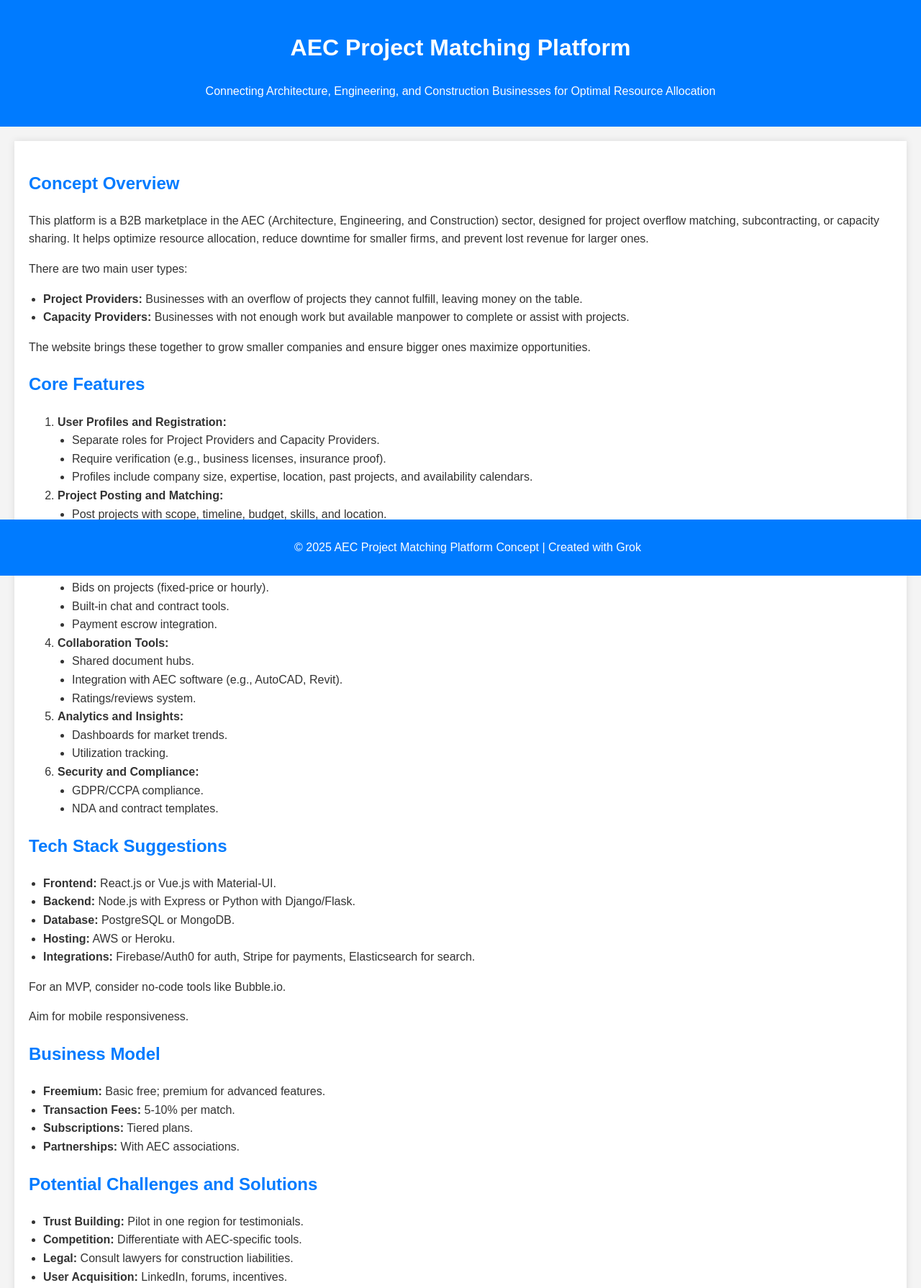
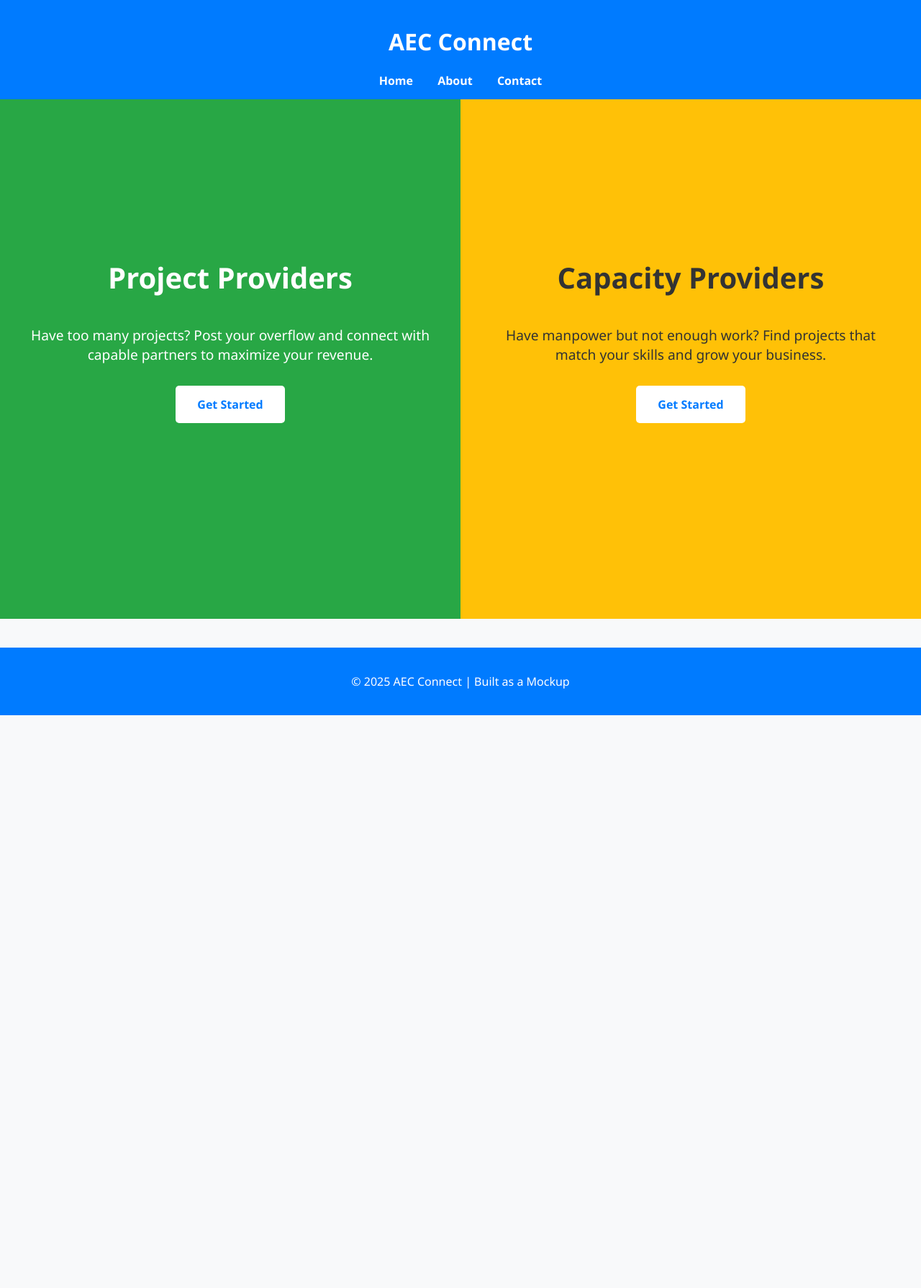
Before and after one commit to bridgepointdirect-pro/sell-side-connect, a plain HTML site: page index.html in a window 1280 px wide. Shown: the top 1790 px of the page at 72% size. After the commit the page ends 994 px from the top, so only its background shows below. Drawn offline with Linux system fonts and the light colour scheme.

Commit message:
BRIDGE WEB 2

```diff
--- a/index.html
+++ b/index.html
@@ -3,157 +3,267 @@
 <head>
     <meta charset="UTF-8">
     <meta name="viewport" content="width=device-width, initial-scale=1.0">
-    <title>AEC Project Matching Platform</title>
+    <title>AEC Connect - Project Matching Platform</title>
     <style>
         body {
-            font-family: Arial, sans-serif;
-            line-height: 1.6;
+            font-family: 'Segoe UI', Tahoma, Geneva, Verdana, sans-serif;
             margin: 0;
             padding: 0;
             color: #333;
-            background-color: #f4f4f4;
+            background-color: #f8f9fa;
         }
         header {
             background-color: #007bff;
             color: white;
+            padding: 15px 0;
+            text-align: center;
+            position: fixed;
+            width: 100%;
+            top: 0;
+            z-index: 1000;
+        }
+        header nav {
+            margin-top: 10px;
+        }
+        header nav a {
+            color: white;
+            text-decoration: none;
+            margin: 0 15px;
+            font-weight: bold;
+        }
+        .hero {
+            display: flex;
+            height: 100vh;
+            margin-top: 60px; /* Adjust for fixed header */
+        }
+        .hero-section {
+            flex: 1;
+            display: flex;
+            flex-direction: column;
+            justify-content: center;
+            align-items: center;
+            text-align: center;
+            padding: 40px;
+            color: white;
+            transition: background 0.3s;
+        }
+        .left {
+            background-color: #28a745; /* Green for providers */
+        }
+        .right {
+            background-color: #ffc107; /* Yellow for capacity */
+            color: #333; /* Dark text for contrast */
+        }
+        .hero-section h1 {
+            font-size: 2.5em;
+            margin-bottom: 20px;
+        }
+        .hero-section p {
+            font-size: 1.2em;
+            margin-bottom: 30px;
+        }
+        .btn {
+            background-color: white;
+            color: #007bff;
+            padding: 15px 30px;
+            text-decoration: none;
+            border-radius: 5px;
+            font-weight: bold;
+            transition: background 0.3s, color 0.3s;
+        }
+        .btn:hover {
+            background-color: #007bff;
+            color: white;
+        }
+        .content-section {
+            display: none;
+            padding: 80px 20px 20px;
+            max-width: 1200px;
+            margin: 0 auto;
+        }
+        .content-section.active {
+            display: block;
+        }
+        form {
+            max-width: 600px;
+            margin: 0 auto;
+            background: white;
             padding: 20px;
-            text-align: center;
+            border-radius: 8px;
+            box-shadow: 0 0 15px rgba(0,0,0,0.1);
         }
-        .container {
-            max-width: 1200px;
-            margin: 20px auto;
-            padding: 20px;
+        form label {
+            display: block;
+            margin: 10px 0 5px;
+        }
+        form input, form textarea, form select {
+            width: 100%;
+            padding: 10px;
+            margin-bottom: 15px;
+            border: 1px solid #ddd;
+            border-radius: 4px;
+        }
+        form button {
+            background-color: #007bff;
+            color: white;
+            padding: 12px;
+            border: none;
+            border-radius: 4px;
+            cursor: pointer;
+            width: 100%;
+        }
+        form button:hover {
+            background-color: #0056b3;
+        }
+        #mock-results {
+            margin-top: 40px;
+        }
+        .result-card {
             background: white;
+            padding: 15px;
+            margin: 15px 0;
+            border-radius: 8px;
             box-shadow: 0 0 10px rgba(0,0,0,0.1);
-        }
-        h2 {
-            color: #007bff;
-        }
-        ul {
-            list-style-type: disc;
-            padding-left: 20px;
         }
         footer {
             text-align: center;
-            padding: 10px;
+            padding: 20px;
             background-color: #007bff;
             color: white;
-            position: fixed;
-            width: 100%;
-            bottom: 0;
+            margin-top: 40px;
+        }
+        @media (max-width: 768px) {
+            .hero {
+                flex-direction: column;
+            }
+            .hero-section {
+                height: 50vh;
+            }
         }
     </style>
 </head>
 <body>
     <header>
-        <h1>AEC Project Matching Platform</h1>
-        <p>Connecting Architecture, Engineering, and Construction Businesses for Optimal Resource Allocation</p>
+        <h1>AEC Connect</h1>
+        <nav>
+            <a href="#home" onclick="showSection('hero')">Home</a>
+            <a href="#about">About</a>
+            <a href="#contact">Contact</a>
+        </nav>
     </header>
 
-    <div class="container">
-        <section id="concept">
-            <h2>Concept Overview</h2>
-            <p>This platform is a B2B marketplace in the AEC (Architecture, Engineering, and Construction) sector, designed for project overflow matching, subcontracting, or capacity sharing. It helps optimize resource allocation, reduce downtime for smaller firms, and prevent lost revenue for larger ones.</p>
-            <p>There are two main user types:</p>
-            <ul>
-                <li><strong>Project Providers:</strong> Businesses with an overflow of projects they cannot fulfill, leaving money on the table.</li>
-                <li><strong>Capacity Providers:</strong> Businesses with not enough work but available manpower to complete or assist with projects.</li>
-            </ul>
-            <p>The website brings these together to grow smaller companies and ensure bigger ones maximize opportunities.</p>
+    <div id="hero" class="hero active">
+        <div class="hero-section left">
+            <h1>Project Providers</h1>
+            <p>Have too many projects? Post your overflow and connect with capable partners to maximize your revenue.</p>
+            <a href="#provider" class="btn" onclick="showSection('provider-dashboard')">Get Started</a>
+        </div>
+        <div class="hero-section right">
+            <h1>Capacity Providers</h1>
+            <p>Have manpower but not enough work? Find projects that match your skills and grow your business.</p>
+            <a href="#capacity" class="btn" onclick="showSection('capacity-dashboard')">Get Started</a>
+        </div>
+    </div>
+
+    <section id="provider-dashboard" class="content-section">
+        <h2>Project Provider Dashboard</h2>
+        <p>Welcome, Project Provider! Post a new project below.</p>
+        <form id="post-project-form" onsubmit="handlePostProject(event)">
+            <label for="project-title">Project Title</label>
+            <input type="text" id="project-title" required>
+
+            <label for="project-description">Description</label>
+            <textarea id="project-description" required></textarea>
+
+            <label for="project-timeline">Timeline</label>
+            <input type="text" id="project-timeline" placeholder="e.g., 3 months" required>
+
+            <label for="project-budget">Budget</label>
+            <input type="number" id="project-budget" placeholder="e.g., 50000" required>
+
+            <label for="project-location">Location</label>
+            <input type="text" id="project-location" required>
+
+            <button type="submit">Post Project</button>
+        </form>
+        <div id="provider-results" class="mock-results"></div>
     </section>
 
-        <section id="features">
-            <h2>Core Features</h2>
-            <ol>
-                <li><strong>User Profiles and Registration:</strong>
-                    <ul>
-                        <li>Separate roles for Project Providers and Capacity Providers.</li>
-                        <li>Require verification (e.g., business licenses, insurance proof).</li>
-                        <li>Profiles include company size, expertise, location, past projects, and availability calendars.</li>
-                    </ul>
-                </li>
-                <li><strong>Project Posting and Matching:</strong>
-                    <ul>
-                        <li>Post projects with scope, timeline, budget, skills, and location.</li>
-                        <li>Filters/search for matching.</li>
-                        <li>AI-driven matching algorithm.</li>
-                    </ul>
-                </li>
-                <li><strong>Bidding and Negotiation:</strong>
-                    <ul>
-                        <li>Bids on projects (fixed-price or hourly).</li>
-                        <li>Built-in chat and contract tools.</li>
-                        <li>Payment escrow integration.</li>
-                    </ul>
-                </li>
-                <li><strong>Collaboration Tools:</strong>
-                    <ul>
-                        <li>Shared document hubs.</li>
-                        <li>Integration with AEC software (e.g., AutoCAD, Revit).</li>
-                        <li>Ratings/reviews system.</li>
-                    </ul>
-                </li>
-                <li><strong>Analytics and Insights:</strong>
-                    <ul>
-                        <li>Dashboards for market trends.</li>
-                        <li>Utilization tracking.</li>
-                    </ul>
-                </li>
-                <li><strong>Security and Compliance:</strong>
-                    <ul>
-                        <li>GDPR/CCPA compliance.</li>
-                        <li>NDA and contract templates.</li>
-                    </ul>
-                </li>
-            </ol>
+    <section id="capacity-dashboard" class="content-section">
+        <h2>Capacity Provider Dashboard</h2>
+        <p>Welcome, Capacity Provider! Search for available projects.</p>
+        <form id="search-projects-form" onsubmit="handleSearchProjects(event)">
+            <label for="search-expertise">Expertise</label>
+            <select id="search-expertise">
+                <option value="civil">Civil Engineering</option>
+                <option value="residential">Residential Construction</option>
+                <option value="commercial">Commercial Architecture</option>
+            </select>
+
+            <label for="search-location">Location</label>
+            <input type="text" id="search-location" required>
+
+            <button type="submit">Search Projects</button>
+        </form>
+        <div id="capacity-results" class="mock-results">
+            <!-- Mock results will appear here -->
+        </div>
     </section>
 
-        <section id="tech-stack">
-            <h2>Tech Stack Suggestions</h2>
-            <ul>
-                <li><strong>Frontend:</strong> React.js or Vue.js with Material-UI.</li>
-                <li><strong>Backend:</strong> Node.js with Express or Python with Django/Flask.</li>
-                <li><strong>Database:</strong> PostgreSQL or MongoDB.</li>
-                <li><strong>Hosting:</strong> AWS or Heroku.</li>
-                <li><strong>Integrations:</strong> Firebase/Auth0 for auth, Stripe for payments, Elasticsearch for search.</li>
-            </ul>
-            <p>For an MVP, consider no-code tools like Bubble.io.</p>
-            <p>Aim for mobile responsiveness.</p>
+    <section id="about" class="content-section">
+        <h2>About AEC Connect</h2>
+        <p>This platform connects AEC businesses to optimize project allocation. Grow smaller companies and ensure bigger ones don't leave money on the table.</p>
     </section>
 
-        <section id="business-model">
-            <h2>Business Model</h2>
-            <ul>
-                <li><strong>Freemium:</strong> Basic free; premium for advanced features.</li>
-                <li><strong>Transaction Fees:</strong> 5-10% per match.</li>
-                <li><strong>Subscriptions:</strong> Tiered plans.</li>
-                <li><strong>Partnerships:</strong> With AEC associations.</li>
-            </ul>
+    <section id="contact" class="content-section">
+        <h2>Contact Us</h2>
+        <p>Email: info@aecconnect.com</p>
     </section>
 
-        <section id="challenges">
-            <h2>Potential Challenges and Solutions</h2>
-            <ul>
-                <li><strong>Trust Building:</strong> Pilot in one region for testimonials.</li>
-                <li><strong>Competition:</strong> Differentiate with AEC-specific tools.</li>
-                <li><strong>Legal:</strong> Consult lawyers for construction liabilities.</li>
-                <li><strong>User Acquisition:</strong> LinkedIn, forums, incentives.</li>
-            </ul>
-        </section>
+    <footer>
+        <p>&copy; 2025 AEC Connect | Built as a Mockup</p>
+    </footer>
 
-        <section id="next-steps">
-            <h2>Next Steps</h2>
-            <ol>
-                <li>Validate with surveys (e.g., Reddit communities).</li>
-                <li>Build MVP focusing on core matching.</li>
-                <li>Marketing via SEO and content.</li>
-                <li>Seek funding from construction tech accelerators.</li>
-            </ol>
-        </section>
+    <script>
+        function showSection(sectionId) {
+            document.querySelectorAll('.active').forEach(el => el.classList.remove('active'));
+            document.getElementById(sectionId).classList.add('active');
+        }
+
+        function handlePostProject(event) {
+            event.preventDefault();
+            const title = document.getElementById('project-title').value;
+            const desc = document.getElementById('project-description').value;
+            alert(`Project Posted: ${title} - ${desc}`);
+            // Mock: Add to results
+            const results = document.getElementById('provider-results');
+            results.innerHTML += `<div class="result-card"><h3>${title}</h3><p>${desc}</p><p>Status: Posted</p></div>`;
+            event.target.reset();
+        }
+
+        function handleSearchProjects(event) {
+            event.preventDefault();
+            const expertise = document.getElementById('search-expertise').value;
+            const location = document.getElementById('search-location').value;
+            // Mock search results
+            const results = document.getElementById('capacity-results');
+            results.innerHTML = `
+                <div class="result-card">
+                    <h3>Mock Project 1</h3>
+                    <p>Expertise: ${expertise}</p>
+                    <p>Location: ${location}</p>
+                    <p>Budget: $50,000 | Timeline: 3 months</p>
+                    <button onclick="alert('Bid Submitted!')">Bid Now</button>
                 </div>
-
-    <footer>
-        <p>&copy; 2025 AEC Project Matching Platform Concept | Created with Grok</p>
-    </footer>
+                <div class="result-card">
+                    <h3>Mock Project 2</h3>
+                    <p>Expertise: ${expertise}</p>
+                    <p>Location: ${location}</p>
+                    <p>Budget: $80,000 | Timeline: 6 months</p>
+                    <button onclick="alert('Bid Submitted!')">Bid Now</button>
+                </div>
+            `;
+        }
+    </script>
 </body>
 </html>
```
Lines whose indentation alone changed are shown as unchanged.
